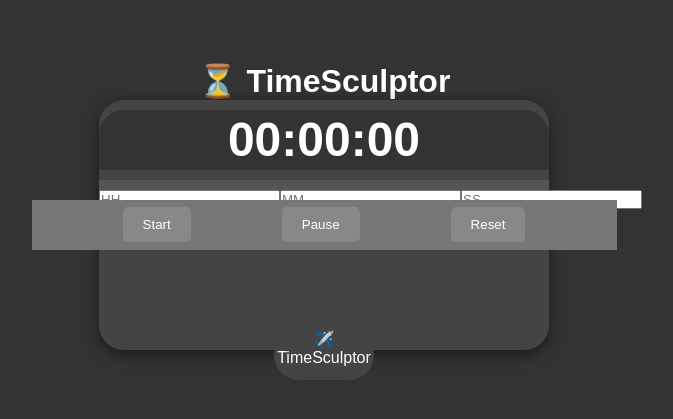
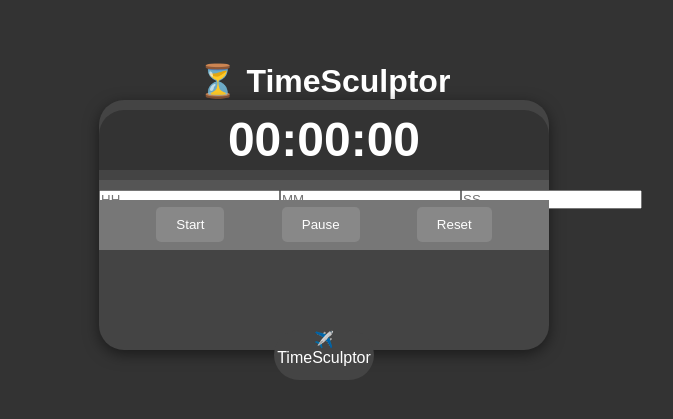
Before and after one commit to Familymeet/TimeSculptor, a Flask app: page / in a window 1280 px wide. Shown: the part 176-595 px from the top of the page, without its empty margins (316-989 px from the left). Run offline with Flask 3, Linux system fonts and the light colour scheme.

Commit message:
update files

```diff
--- a/static/style.css
+++ b/static/style.css
@@ -60,12 +60,11 @@ body {
 
 /* Wings - buttons section */
 .wings {
-    width: 130%;
+    width: 100%;
     height: 50px;
     background-color: #777;
     position: absolute;
     top: 100px;
-    left: -15%;
     display: flex;
     justify-content: space-evenly;
     align-items: center;
```
